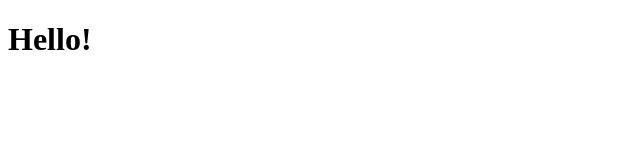
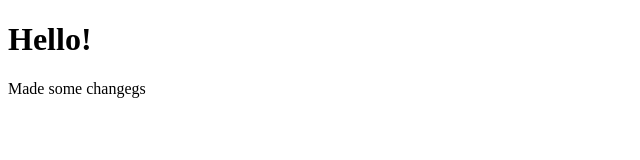
Before and after one commit to zephryx/coursera-test, a plain HTML site: page site/index.html in a window 1280 px wide. Shown: the whole page, without its empty margins (0-640 px from the left). Drawn offline with Linux system fonts and the light colour scheme.

Commit message:
Small addition to page content

```diff
--- a/site/index.html
+++ b/site/index.html
@@ -5,5 +5,6 @@
 </head>
 <body>
 <h1>Hello!</h1>
+<p>Made some changegs</p>
 </body>
 </html>
```
